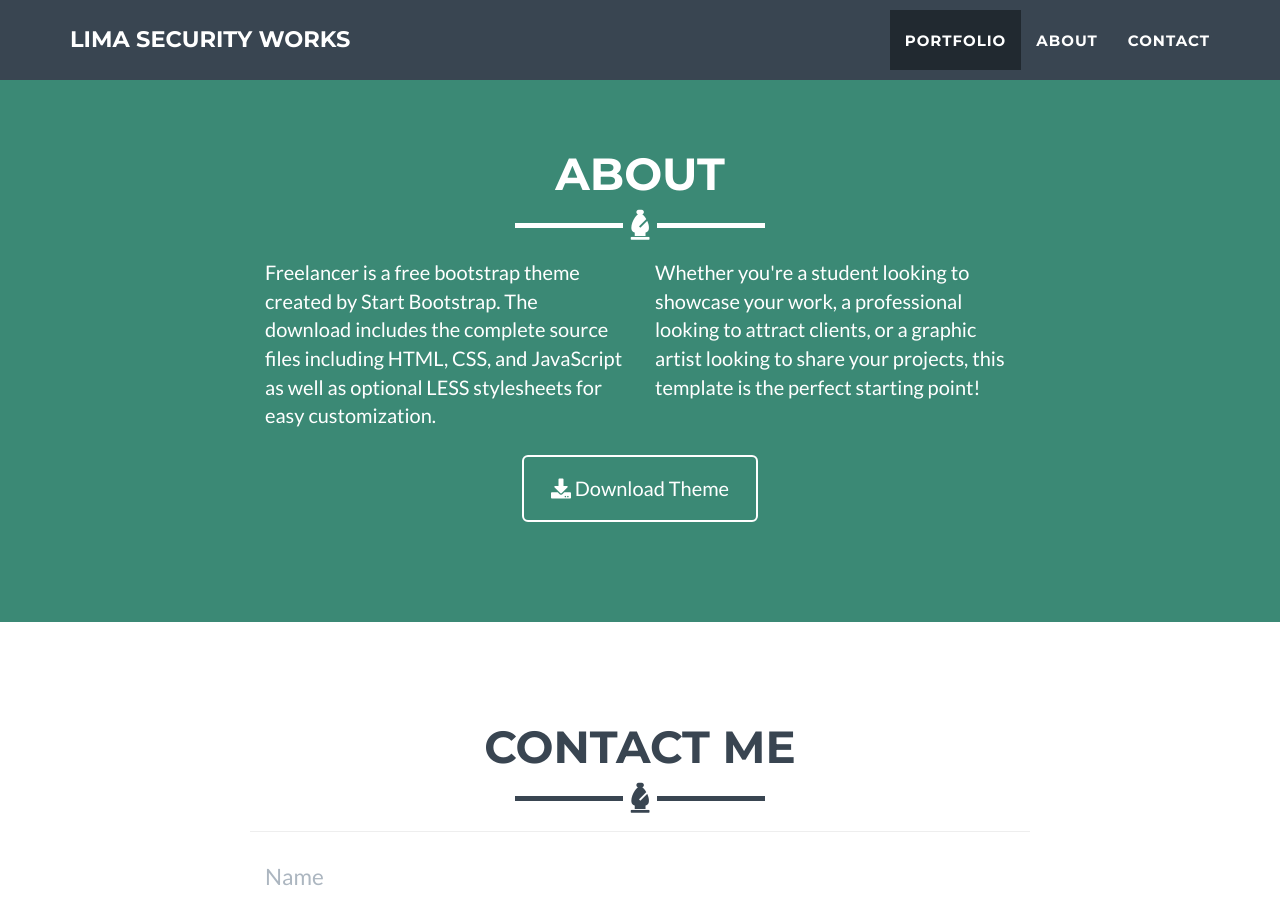
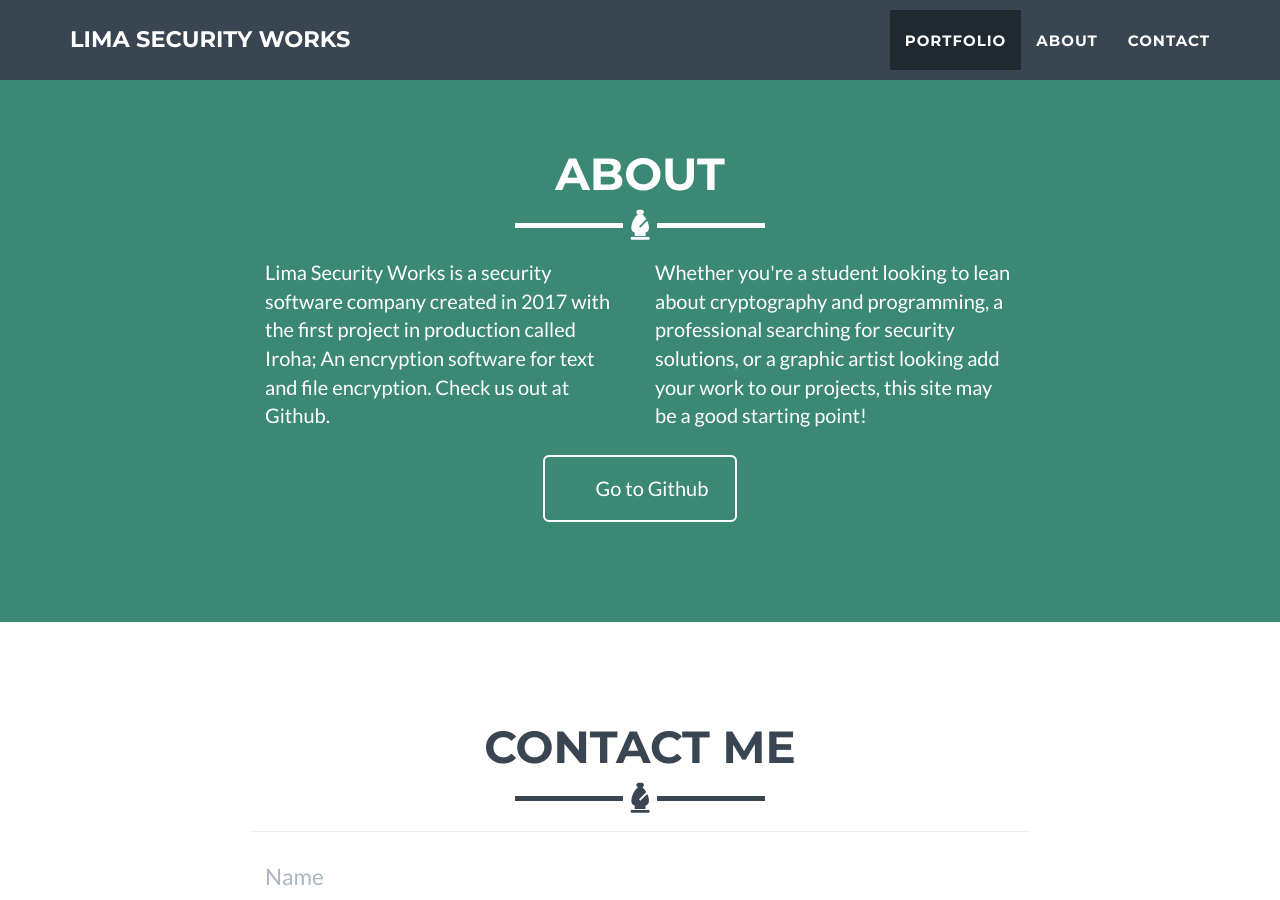
Before and after one commit to iskra0332/limasecurityworks.io, a Jekyll site: the page built from index.html, in a window 1280 px wide and 900 px high, scrolled down 1749 px. Built offline with Jekyll 4.4.1, drawn with Linux system fonts in a browser that asks for light colours.

Commit message:
HTML updates

```diff
--- a/_includes/about.html
+++ b/_includes/about.html
@@ -9,14 +9,14 @@
             </div>
             <div class="row">
                 <div class="col-lg-4 col-lg-offset-2">
-                    <p>Freelancer is a free bootstrap theme created by Start Bootstrap. The download includes the complete source files including HTML, CSS, and JavaScript as well as optional LESS stylesheets for easy customization.</p>
+                    <p>Lima Security Works is a security software company created in 2017 with the first project in production called Iroha; An encryption software for text and file encryption. Check us out at Github.</p>
                 </div>
                 <div class="col-lg-4">
-                    <p>Whether you're a student looking to showcase your work, a professional looking to attract clients, or a graphic artist looking to share your projects, this template is the perfect starting point! </p>
+                    <p>Whether you're a student looking to lean about cryptography and programming, a professional searching for security solutions, or a graphic artist looking add your work to our projects, this site may be a good starting point!</p>
                 </div>
                 <div class="col-lg-8 col-lg-offset-2 text-center">
                     <a href="https://github.com/jeromelachaud/freelancer-theme" class="btn btn-lg btn-outline">
-                        <i class="fas fa-download"></i> Download Theme
+                        <i class="fas fa-github"></i> Go to Github
                     </a>
                 </div>
             </div>
```
